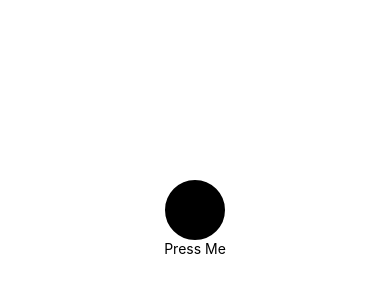
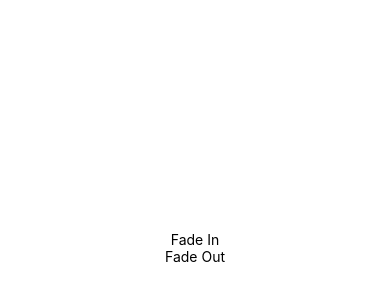
Before and after one commit to manutdmohit/React-Native-Animation, a React Native app: screen / in a window 390 px wide. Shown: the part 204-504 px from the top of the page. Built offline with nearby package versions, Linux system fonts and the light colour scheme.

Commit message:
fade in out

```diff
--- a/App.js
+++ b/App.js
@@ -1,12 +1,13 @@
 import { StatusBar } from 'expo-status-bar';
 import { StyleSheet, Text, View } from 'react-native';
-import Ball2 from './src/Ball2';
+import Fadeinout from './src/Fadeinout';
+// import Ball2 from './src/Ball2';
 // import Ball from './src/Ball';
 
 export default function App() {
   return (
     <View style={styles.container}>
-      <Ball2 />
+      <Fadeinout />
       <StatusBar style="auto" />
     </View>
   );
```
